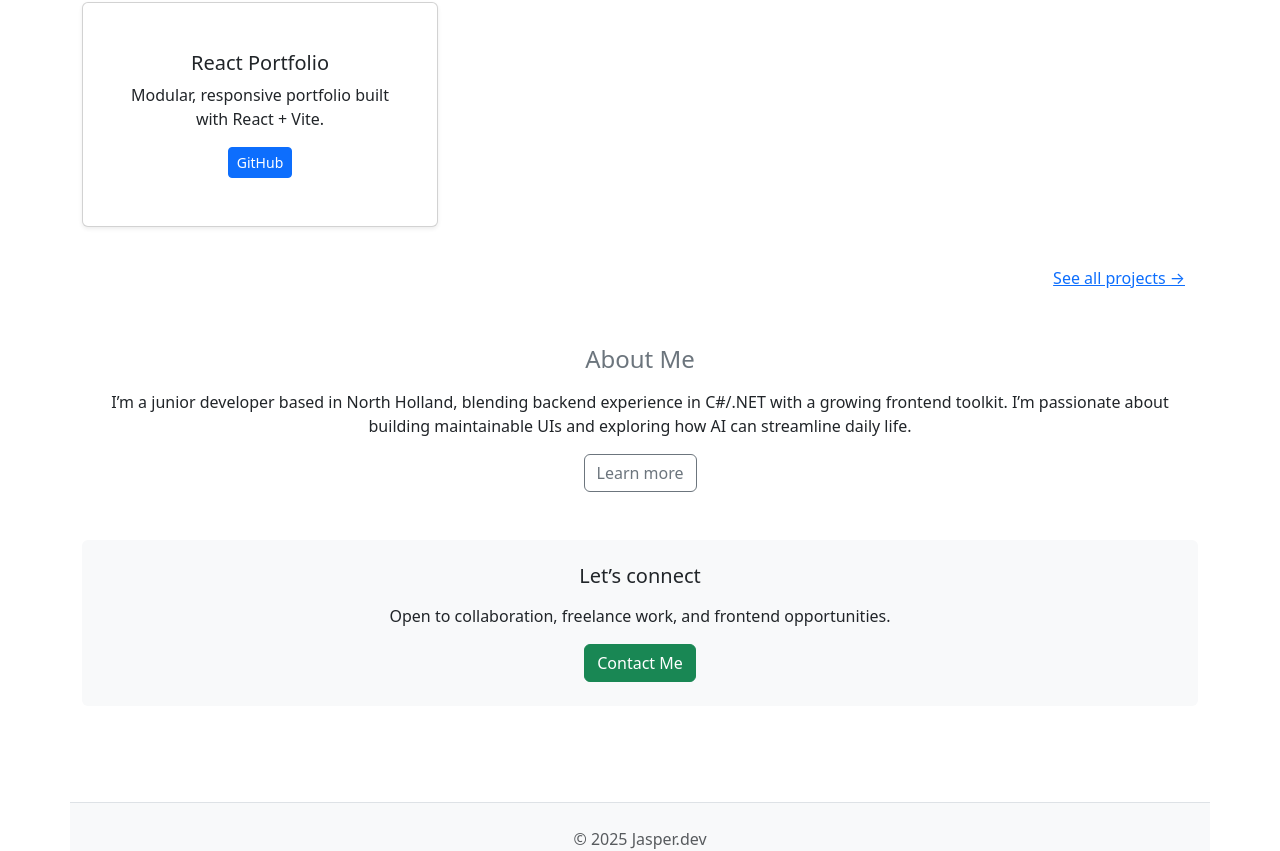
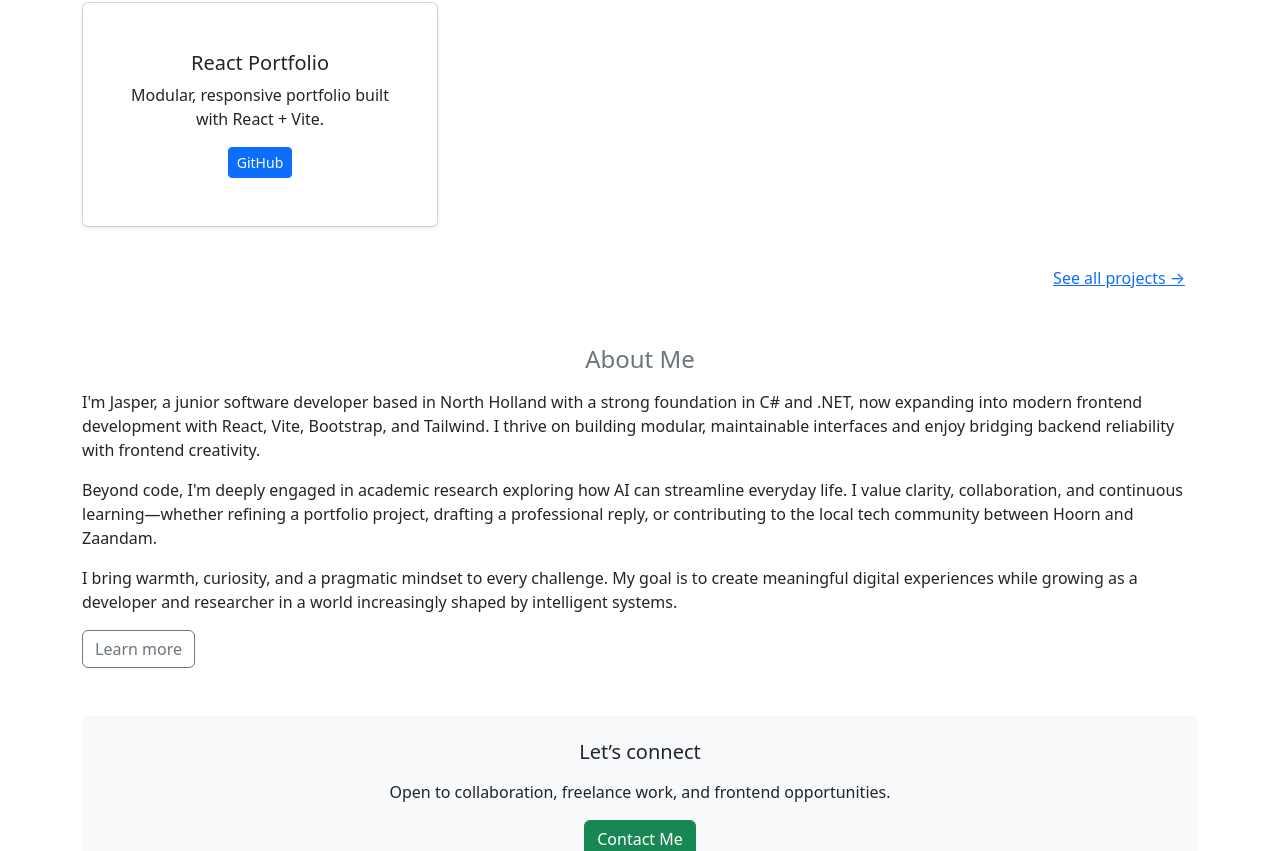
Before and after one commit to smallproject/portfolio, a React (Vite) app: page / in a window 1280 px wide. Shown: the part 533-1384 px from the top of the page. Built offline with nearby package versions, Linux system fonts and the light colour scheme.

Commit message:
updated with my description

```diff
--- a/src/components/Teaser.jsx
+++ b/src/components/Teaser.jsx
@@ -2,14 +2,18 @@ import {Link} from "react-router-dom";
 
 function Teaser() {
     return (
-        <section className="mb-5">
-            <h2 className="h4 text-secondary mb-3">About Me</h2>
+        <section className="mb-5 text-start">
+            <h2 className="h4 text-secondary mb-3 text-center" >About Me</h2>
             <p>
-                I’m a junior developer based in North Holland, blending backend experience in C#/.NET with a growing
-                frontend toolkit. I’m passionate about building maintainable UIs and exploring how AI can streamline
-                daily life.
+                I'm Jasper, a junior software developer based in North Holland with a strong foundation in C# and .NET, now expanding into modern frontend development with React, Vite, Bootstrap, and Tailwind. I thrive on building modular, maintainable interfaces and enjoy bridging backend reliability with frontend creativity.
             </p>
-            <Link to="/about" className="btn btn-outline-secondary">Learn more</Link>
+            <p>
+                Beyond code, I'm deeply engaged in academic research exploring how AI can streamline everyday life. I value clarity, collaboration, and continuous learning—whether refining a portfolio project, drafting a professional reply, or contributing to the local tech community between Hoorn and Zaandam.
+            </p>
+            <p>
+                I bring warmth, curiosity, and a pragmatic mindset to every challenge. My goal is to create meaningful digital experiences while growing as a developer and researcher in a world increasingly shaped by intelligent systems.
+            </p>
+            <Link to="/about" className="btn btn-outline-secondary align-content-center">Learn more</Link>
         </section>
     );
 }
```
